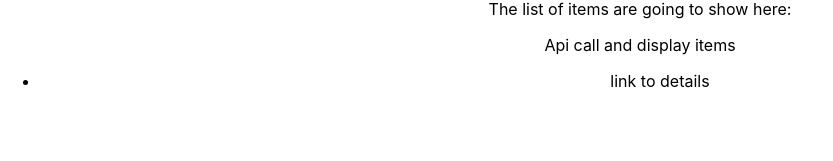
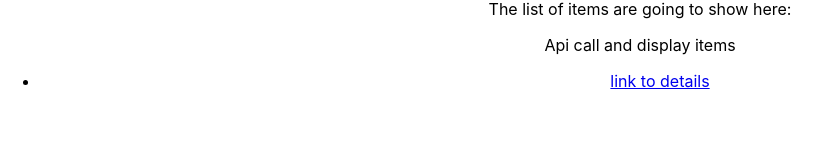
Before and after one commit to ClariceR/characters-bob-catalogue, a React (Create React App) app: page / in a window 1280 px wide. Shown: the part 125-286 px from the top of the page, without its empty margins (0-833 px from the left). Built offline with nearby package versions, Linux system fonts and the light colour scheme.

Commit message:
Add routes

```diff
--- a/src/App.js
+++ b/src/App.js
@@ -1,14 +1,16 @@
 import './App.css';
+import {Link, Outlet} from 'react-router-dom'
 
-function Item() {
+export function Item() {
   return (
     <div>
       <h1>Item detail</h1>
+      <Link to="/">back to home</Link>
     </div>
-  )
+  );
 }
 
-function App() {
+export function App() {
   return (
     <div className="App">
       <h1>Homepage</h1>
@@ -16,11 +18,10 @@ function App() {
       <p>The list of items are going to show here:</p>
       <p>Api call and display items</p>
       <ul>
-        <li>link to details</li>
+        <li>
+          <Link to='/item'>link to details</Link>
+        </li>
       </ul>
-
     </div>
   );
 }
-
-export default App;
--- a/src/index.js
+++ b/src/index.js
@@ -1,11 +1,15 @@
 import React from 'react';
 import ReactDOM from 'react-dom/client';
 import './index.css';
-import App from './App';
+import {App, Item} from './App';
+import { BrowserRouter, Routes, Route } from 'react-router-dom';
 
 const root = ReactDOM.createRoot(document.getElementById('root'));
 root.render(
-  <React.StrictMode>
-    <App />
-  </React.StrictMode>
+  <BrowserRouter>
+    <Routes>
+      <Route path="/" element={<App />}/>
+      <Route path="/item" element={<Item />}/>
+    </Routes>
+  </BrowserRouter>
 );
```
